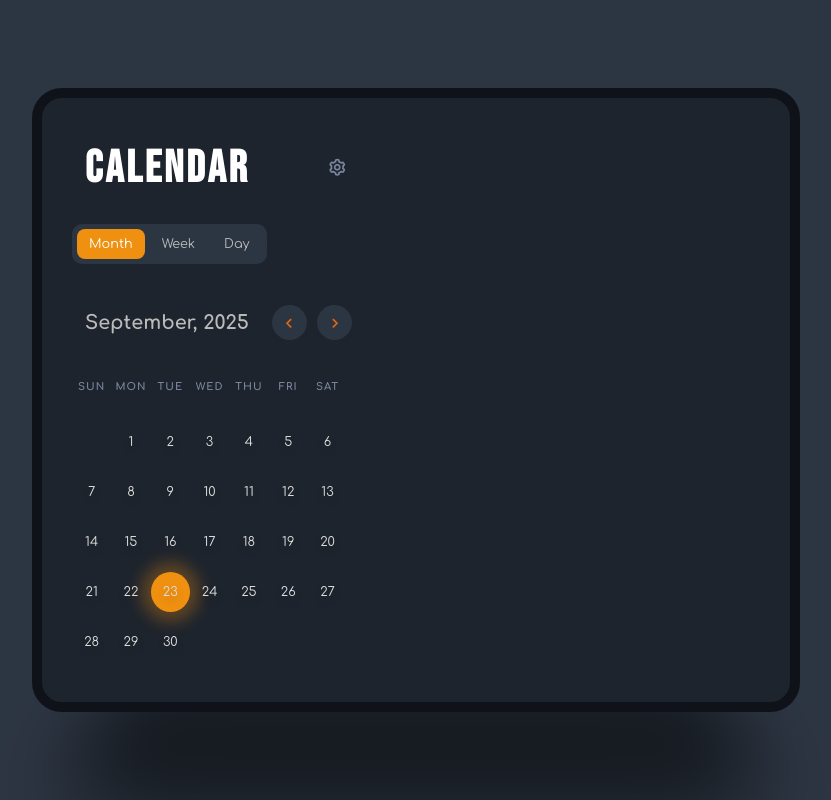
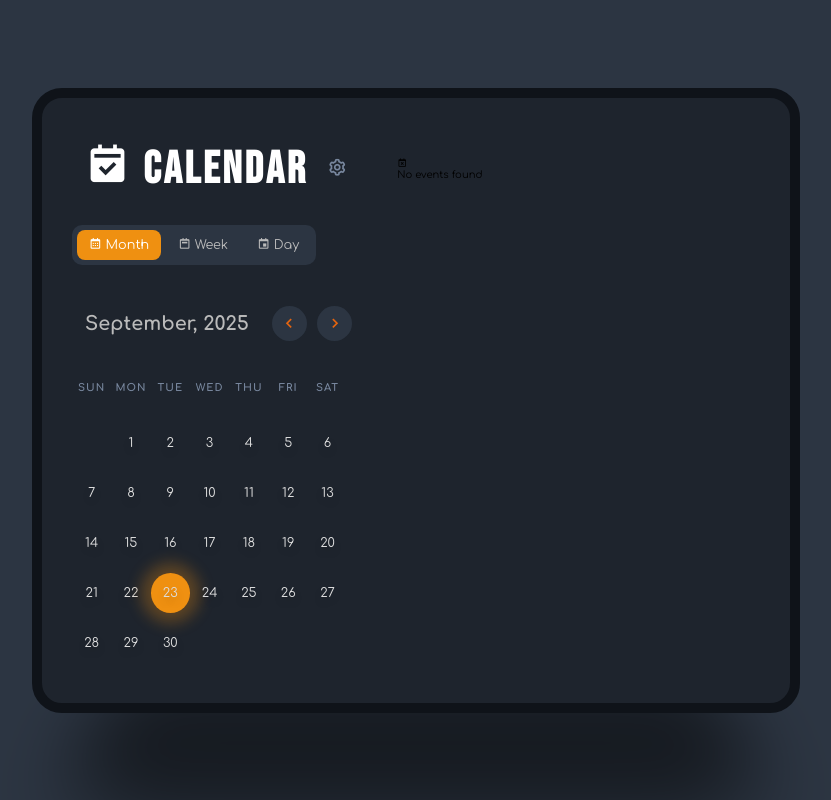
Before and after one commit to TacticalReader/Calendar-App, a React (Vite) app in the folder calender-app/: page / in a window 1280 px wide. Shown: the whole page, without its empty margins (224-1055 px from the left). Built offline with nearby package versions, Linux system fonts and the light colour scheme.

Commit message:
Update CALENDERAPP.jsx

```diff
--- a/calender-app/src/Components/CALENDERAPP.jsx
+++ b/calender-app/src/Components/CALENDERAPP.jsx
@@ -3,7 +3,10 @@ import { useState, useEffect, useMemo } from "react";
 const CALENDERAPP = () => {
   const daysofWeek = ['Sun', 'Mon', 'Tue', 'Wed', 'Thu', 'Fri', 'Sat'];
   const monthsOfYear = ['January', 'February', 'March', 'April', 'May', 'June', 'July', 'August', 'September', 'October', 'November', 'December'];
+
+  // Use a stable reference for "today" to avoid hydration mismatches or stale state if left open overnight
   const today = new Date();
+  today.setHours(0, 0, 0, 0);
 
   const [currentDate, setCurrentDate] = useState(new Date());
   const [selectedDate, setSelectedDate] = useState(new Date());
@@ -119,9 +122,13 @@ const CALENDERAPP = () => {
   };
 
   const handleDateClick = (clickedDate) => {
-    if (clickedDate < new Date(today.toDateString())) return;
+    // Normalize clicked date to midnight for comparison
+    const normalizedDate = new Date(clickedDate);
+    normalizedDate.setHours(0, 0, 0, 0);
 
-    setSelectedDate(clickedDate);
+    if (normalizedDate < today) return;
+
+    setSelectedDate(normalizedDate);
     setShowEventPopup(true);
     // Reset time picker to default 12:00 AM
     setTimeHours("12");
@@ -303,10 +310,11 @@ const CALENDERAPP = () => {
         const date = new Date(currentDate.getFullYear(), currentDate.getMonth(), day + 1);
         const isCurrentDay = isSameDay(date, today);
         const hasEvent = eventsByDay[date.toDateString()];
+        const isPast = date < today;
         return (
           <span
             key={day + 1}
-            className={`${isCurrentDay ? 'current-day' : ''} ${hasEvent ? 'has-event' : ''}`}
+            className={`${isCurrentDay ? 'current-day' : ''} ${hasEvent ? 'has-event' : ''} ${isPast ? 'inactive' : ''}`}
             onClick={() => handleDateClick(date)}
           >
             {day + 1}
@@ -321,10 +329,11 @@ const CALENDERAPP = () => {
     return weekDays.map((day, index) => {
       const isCurrentDay = isSameDay(day, today);
       const hasEvent = eventsByDay[day.toDateString()];
+      const isPast = day < today;
       return (
         <span
           key={index}
-          className={`${isCurrentDay ? 'current-day' : ''} ${hasEvent ? 'has-event' : ''}`}
+          className={`${isCurrentDay ? 'current-day' : ''} ${hasEvent ? 'has-event' : ''} ${isPast ? 'inactive' : ''}`}
           onClick={() => handleDateClick(day)}
         >
           {day.getDate()}
@@ -337,7 +346,9 @@ const CALENDERAPP = () => {
     <div className={`calender-app ${view}-view`}>
       <div className="calender">
         <div className="calender-header">
-          <h1 className="heading">Calendar</h1>
+          <h1 className="heading">
+            <i className="bx bxs-calendar-check"></i> Calendar
+          </h1>
           <button className="settings-btn" onClick={() => setShowSettings(true)} title="Data Management">
             <i className='bx bx-cog'></i>
           </button>
@@ -345,9 +356,15 @@ const CALENDERAPP = () => {
 
         <div className="calender-header">
            <div className="view-switcher">
-            <button onClick={() => setView('month')} className={view === 'month' ? 'active' : ''}>Month</button>
-            <button onClick={() => setView('week')} className={view === 'week' ? 'active' : ''}>Week</button>
-            <button onClick={() => setView('day')} className={view === 'day' ? 'active' : ''}>Day</button>
+            <button onClick={() => setView('month')} className={view === 'month' ? 'active' : ''}>
+                <i className="bx bx-calendar"></i> Month
+            </button>
+            <button onClick={() => setView('week')} className={view === 'week' ? 'active' : ''}>
+                <i className="bx bx-calendar-week"></i> Week
+            </button>
+            <button onClick={() => setView('day')} className={view === 'day' ? 'active' : ''}>
+                <i className="bx bx-calendar-event"></i> Day
+            </button>
           </div>
         </div>
 
@@ -374,7 +391,9 @@ const CALENDERAPP = () => {
         {showEventPopup && (
           <div className="event-popup">
             <div className="time-input">
-              <div className="event-popup-time">Time</div>
+              <div className="event-popup-time">
+                  <i className="bx bx-time-five"></i>
+              </div>
               {/* Custom 12-Hour Time Picker */}
               <input
                 type="number"
@@ -405,6 +424,7 @@ const CALENDERAPP = () => {
               onChange={(e) => setEventText(e.target.value)}
             ></textarea>
             <button className="event-popup-btn" onClick={handleEventSubmit}>
+              <i className={`bx ${editingEvent ? 'bxs-edit' : 'bx-plus'}`}></i>
               {editingEvent ? 'Update Event' : 'Add Event'}
             </button>
             <button className="close-event-popup" onClick={() => setShowEventPopup(false)} >
@@ -412,7 +432,14 @@ const CALENDERAPP = () => {
             </button>
           </div>
         )}
-        {filteredEvents.map((event) => (
+
+        {filteredEvents.length === 0 ? (
+            <div className="empty-state">
+                <i className="bx bx-calendar-x"></i>
+                <p>No events found</p>
+            </div>
+        ) : (
+            filteredEvents.map((event) => (
             <div className="event" key={event.id}>
                 <div className="event-date-wrapper">
                 <div className="event-date">
@@ -426,7 +453,8 @@ const CALENDERAPP = () => {
                 <i className="bx bxs-message-alt-x" onClick={() => handleDeleteEvent(event.id)}></i>
                 </div>
             </div>
-        ))}
+            ))
+        )}
       </div>
 
       {/* Toast Notification */}
```
Lines whose indentation alone changed are shown as unchanged.
